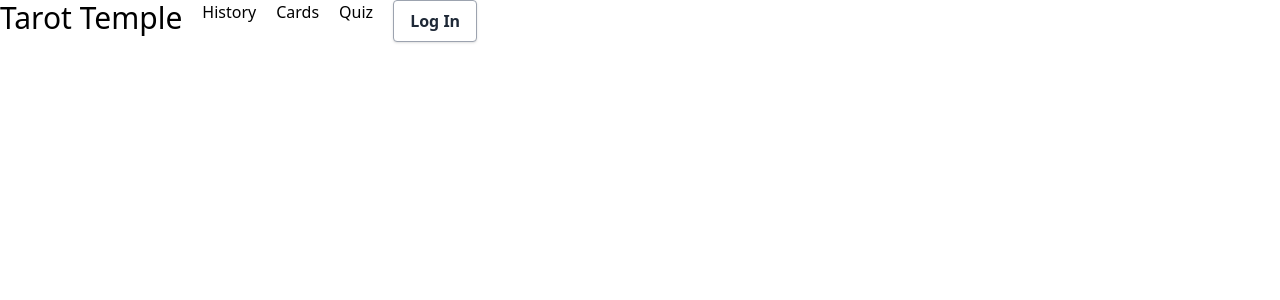
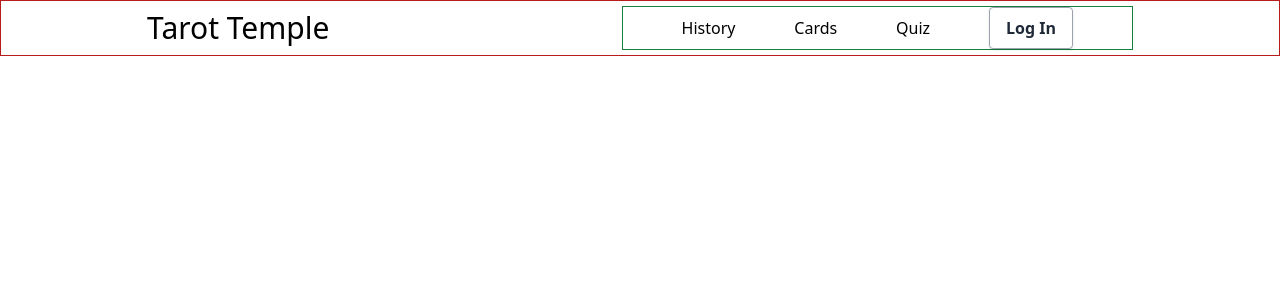
Before and after one commit to Lexx426/Tarot_reading, a React (Create React App) app in the folder tarot_project/: page / in a window 1280 px wide. Shown: the top 300 px of the page. Built offline with nearby package versions, Linux system fonts and the light colour scheme.

Commit message:
Navbar
Added some basic structoring and spacing for navbar

```diff
--- a/tarot_project/src/components/Navbar.js
+++ b/tarot_project/src/components/Navbar.js
@@ -3,13 +3,16 @@ import React from 'react'
 function Navbar() {
   return (
     <div >
-        <nav className='flex gap-5'>
-            <h2 className='text-3xl  '>Tarot Temple</h2>
-            <a>History</a>
-            <p>Cards</p>
-            {/* create drop down menu, All, major, minor, etc */}
-            <p>Quiz</p>
-            <button className='bg-white hover:bg-gray-200 text-gray-800 font-semibold py-2 px-4 border border-gray-400 rounded shadow'>Log In</button>
+        <nav className='flex  w-screen items-center justify-around z-10 fixed h-14 border border-solid border-red-700'>
+            <h2 className='text-3xl '>Tarot Temple</h2>
+            <div className='flex items-center w-2/5 justify-evenly border border-solid border-green-700'>
+                <a>History</a>
+                <a>Cards</a>
+                {/* create drop down menu, All, major, minor, etc */}
+                <a>Quiz</a>
+                <button className='bg-white hover:bg-gray-200 text-gray-800 font-semibold py-2 px-4 border border-gray-400 rounded shadow'>Log In</button>
+            </div>
+
         </nav>
 
 
```
